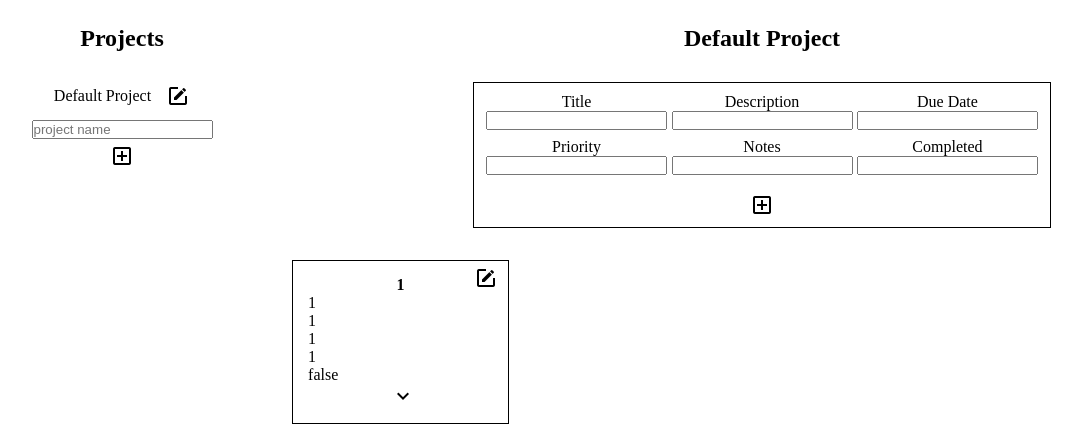
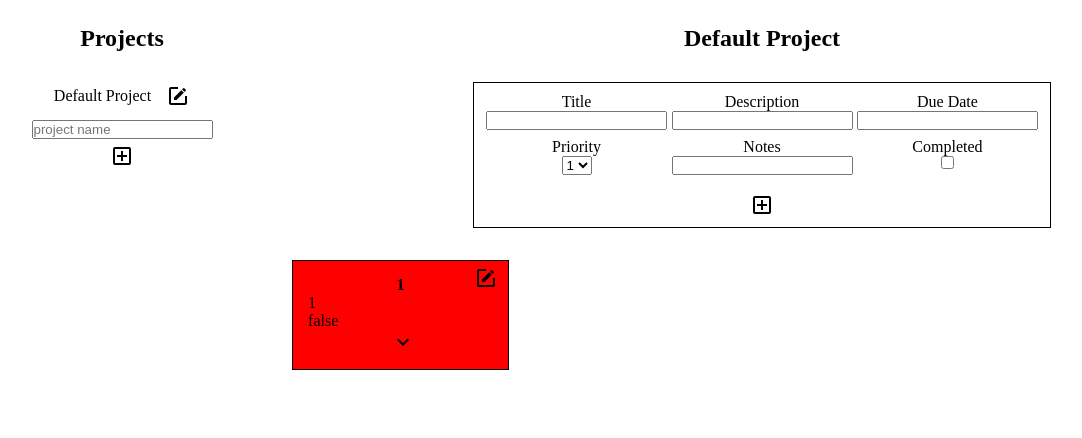
Before and after one commit to CourtneeM/top-todo-list-v2, a website built with webpack: page dist/index.html in a window 1280 px wide. Both pictures are taken after a click on the picture 767 px from the left and 205 px from the top of the page. Shown: the whole page, without its empty margins (6-1088 px from the left). Built offline with nearby package versions, Linux system fonts and the light colour scheme.

Commit message:
Refactor attributes used in new todo

```diff
--- a/src/components/displayController/project.js
+++ b/src/components/displayController/project.js
@@ -10,9 +10,7 @@ function Project(selectedProject) {
   selectedProjectTitle.textContent = selectedProject.title;
 
   function newTodoContainer() {
-    console.log('ayy');
     if (document.querySelector('#new-todo-container')) displayProjectContainer.removeChild(document.querySelector('#new-todo-container'));
-    console.log('ooo');
 
     const todoAttributes = ['Title', 'Description', 'Due Date', 'Priority', 'Notes', 'Completed'];
     const newTodoContainer = document.createElement('div');
@@ -26,9 +24,26 @@ function Project(selectedProject) {
     todoAttributes.forEach(attribute => {
       const div = document.createElement('div');
       const p = document.createElement('p');
-      const input = document.createElement('input');
+      let input;
+
+      if (attribute === 'Priority') {
+        input = document.createElement('select');
+
+        [1, 2, 3].forEach(num => {
+          const option = document.createElement('option');
+          option.value = num;
+          option.textContent = num;
+
+          input.appendChild(option);
+        });
+      } else {
+        input = document.createElement('input');
+      }
+
+      if (attribute === 'Completed') input.type = 'checkbox';
 
       p.textContent = attribute;
+      input.classList.add('new-todo-value');
       input.setAttribute('id', attribute);
       input.setAttribute('name', attribute);
 
--- a/src/components/displayController/todo.js
+++ b/src/components/displayController/todo.js
@@ -24,12 +24,25 @@ const Todo = (() => {
     todoContainer.classList.add('todo-container');
 
     for (let key in todo) {
-      const p = document.createElement('p');
+      if (key === 'priority') {
+        switch (todo[key]) {
+          case '1':
+            todoContainer.style.backgroundColor = 'red';
+            break;
+            case '2':
+            todoContainer.style.backgroundColor = 'orange';
+            break;
+            case '3':
+            todoContainer.style.backgroundColor = 'white';
+        }
+      } else {
+        const p = document.createElement('p');
 
-      p.classList.add(key);
-      p.textContent = todo[key];
+        p.classList.add(key);
+        p.textContent = todo[key];
 
-      todoContainer.appendChild(p);
+        todoContainer.appendChild(p);
+      }
     }
 
     const editBtn = document.createElement('img');
--- a/src/components/eventController/Project.js
+++ b/src/components/eventController/Project.js
@@ -2,13 +2,23 @@ const projectEvents = (() => {
   function addTodo(selectedProject, addTodo, addTodoBtn) {
     addTodoBtn.addEventListener('click', () => {
       const newTodo = {};
+      const newTodoValueEls = [...document.querySelectorAll('#new-todo-container > div > .new-todo-value')];
 
-      [...document.querySelectorAll('#new-todo-container > div > input')].forEach((el, i) => {
-        newTodo[el.id] = el.value;
-        el.value = '';
+      if (newTodoValueEls.some(el => el.value === '')) return;
+
+      newTodoValueEls.forEach(el => {
+        const attribute = el.id.split(' ').length > 1 ? el.id.split(' ')[0].toLowerCase() + el.id.split(' ')[1] : el.id.toLowerCase();
+        if (attribute === 'completed') {
+          newTodo[attribute] = el.checked ? true : false;
+        } else {
+          newTodo[attribute] = el.value;
+        }
+
+        if (attribute !== 'priority') el.value = '';
+        if (attribute === 'completed') el.checked = false;
       });
+      console.log(Object.values(newTodo));
 
-      console.log(selectedProject, newTodo);
       addTodo( newTodo );
       selectedProject.createTodo(Object.values(newTodo));
     });
--- a/src/style/style.scss
+++ b/src/style/style.scss
@@ -60,7 +60,7 @@ body {
         text-align: center;
       }
 
-      input {
+      input, select {
         display: block;
         margin: 0 auto;
       }
@@ -88,6 +88,10 @@ body {
       text-align: center;
     }
 
+    .description, .notes, .completed {
+      display: none;
+    }
+
     .edit-todo-btn {
       position: absolute;
       top: 5px;
```
Also changed, not shown: dist/main.js.
